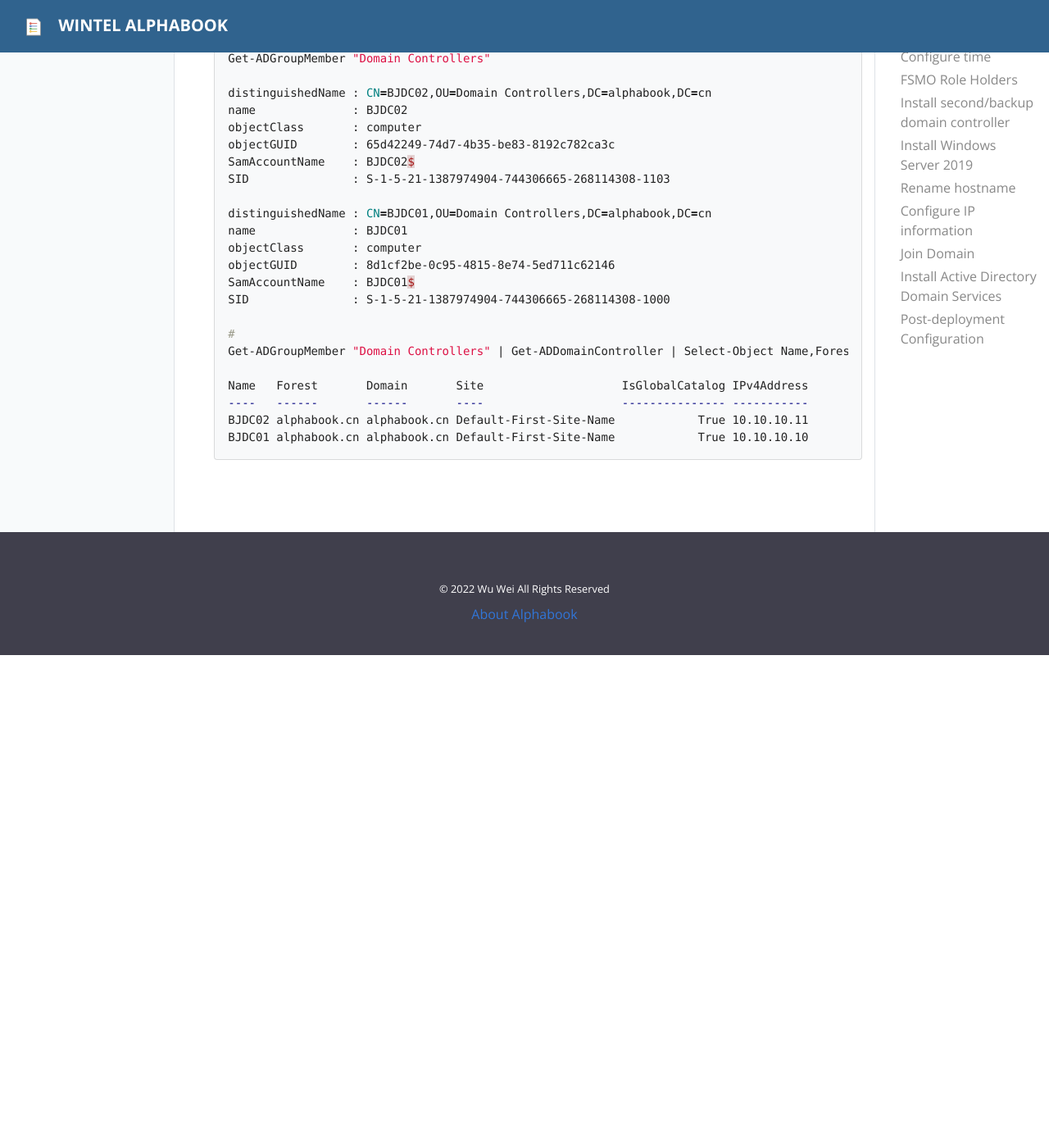
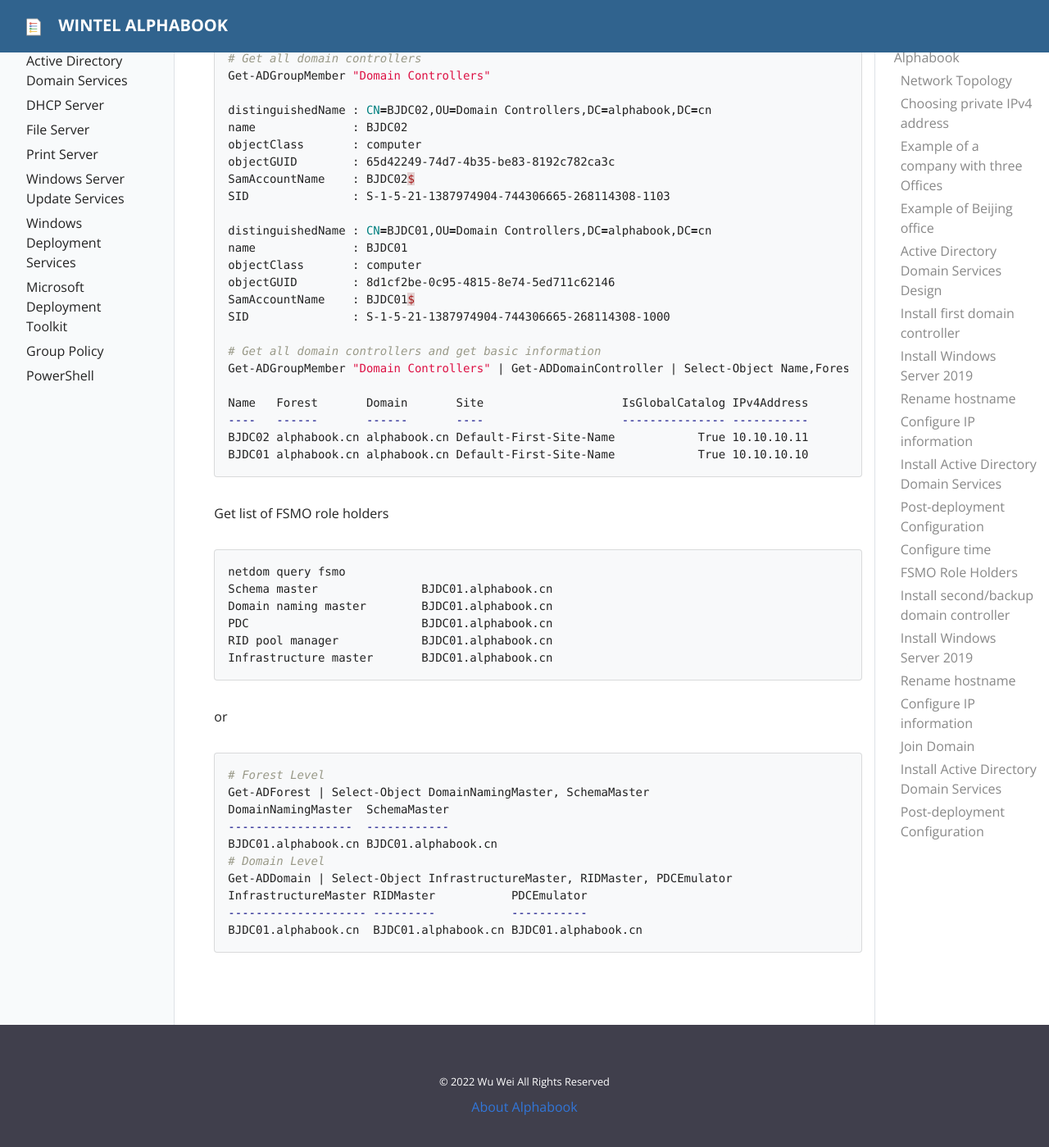
Before and after one commit to SMEwintel/SMEwintel.github.io, a Jekyll site: the page built from pages/index.md, in a window 1280 px wide and 1400 px high, scrolled down 7898 px. Shown: the whole window at 82% size. Built offline with Jekyll 4.4.1, drawn with Linux system fonts in a browser that asks for light colours; before the commit the page ends 8697 px from its top, so only the background shows below that; some of the changed text lies outside the part shown.

Commit message:
Update index.md

````diff
--- a/pages/index.md
+++ b/pages/index.md
@@ -264,8 +264,10 @@ Click "Next"
 Click "Install" after Prerequisites Check done
 ```
 
-List domain controller
+List domain controllers
+
 ```bash
+# Get all domain controllers
 Get-ADGroupMember "Domain Controllers"
 
 distinguishedName : CN=BJDC02,OU=Domain Controllers,DC=alphabook,DC=cn
@@ -282,7 +284,7 @@ objectGUID        : 8d1cf2be-0c95-4815-8e74-5ed711c62146
 SamAccountName    : BJDC01$
 SID               : S-1-5-21-1387974904-744306665-268114308-1000
 
-#
+# Get all domain controllers and get basic information
 Get-ADGroupMember "Domain Controllers" | Get-ADDomainController | Select-Object Name,Forest,Domain,Site,IsGlobalCatalog,IPv4Address | Format-Table
 
 Name   Forest       Domain       Site                    IsGlobalCatalog IPv4Address
@@ -290,3 +292,29 @@ Name   Forest       Domain       Site                    IsGlobalCatalog IPv4Add
 BJDC02 alphabook.cn alphabook.cn Default-First-Site-Name            True 10.10.10.11
 BJDC01 alphabook.cn alphabook.cn Default-First-Site-Name            True 10.10.10.10
 ```
+
+Get list of FSMO role holders
+
+```bash
+netdom query fsmo
+Schema master               BJDC01.alphabook.cn
+Domain naming master        BJDC01.alphabook.cn
+PDC                         BJDC01.alphabook.cn
+RID pool manager            BJDC01.alphabook.cn
+Infrastructure master       BJDC01.alphabook.cn
+```
+
+or
+
+```bash
+# Forest Level
+Get-ADForest | Select-Object DomainNamingMaster, SchemaMaster
+DomainNamingMaster  SchemaMaster
+------------------  ------------
+BJDC01.alphabook.cn BJDC01.alphabook.cn
+# Domain Level
+Get-ADDomain | Select-Object InfrastructureMaster, RIDMaster, PDCEmulator
+InfrastructureMaster RIDMaster           PDCEmulator
+-------------------- ---------           -----------
+BJDC01.alphabook.cn  BJDC01.alphabook.cn BJDC01.alphabook.cn
+```
````
